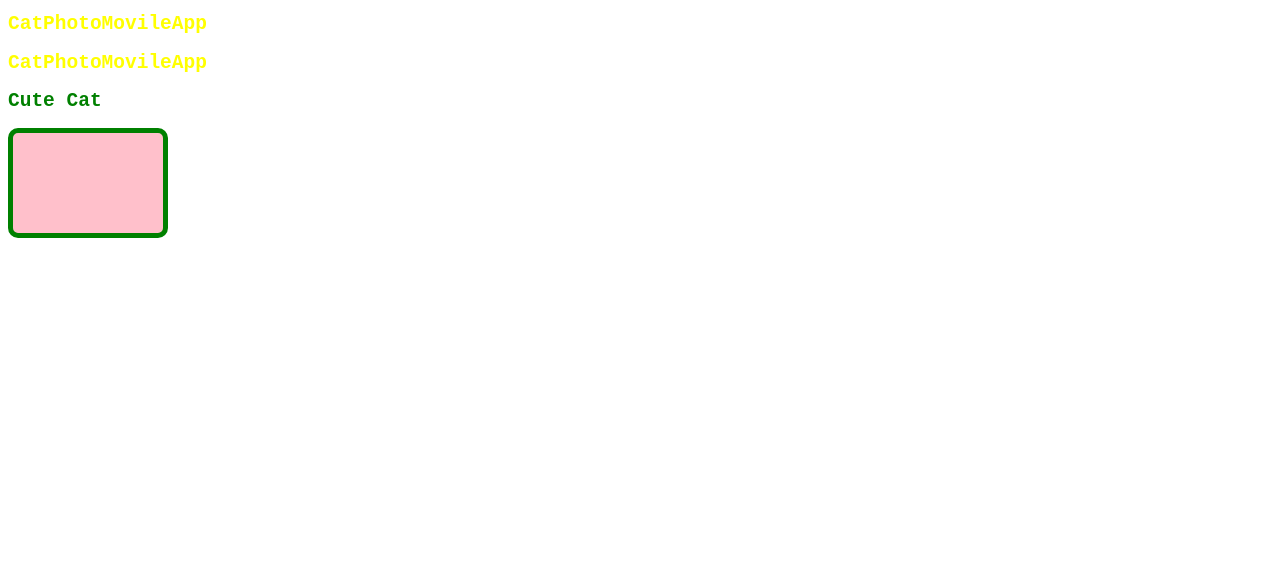
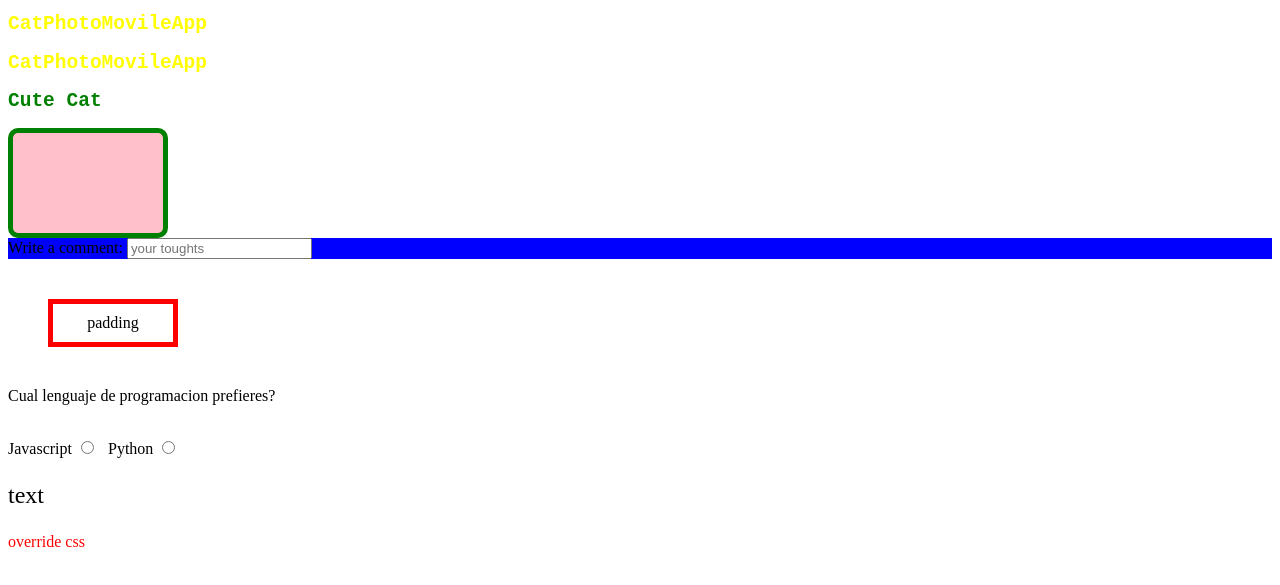
Before and after one commit to hastrolger/css-course, a plain HTML site: page index.html in a window 1280 px wide. Shown: the part 161-746 px from the top of the page. Drawn offline with Linux system fonts and the light colour scheme.

Commit message:
Day 2 learning CSS

```diff
--- a/index.html
+++ b/index.html
@@ -51,5 +51,104 @@
         }
     </style>
     <div class="rectangle thick-green-border"></div>
+
+    <!--id attribute should be unique and it can be applied to one element-->
+    <!--An id has a higher specificity (importance) than a class-->
+    <!--We always reference ids by a # hash symbol and a class by a . piriod-->
+
+    <style>
+        #cat-photo-form{
+            background-color: blue;
+        }
+    </style>
+
+    <form action="#" id="cat-photo-form">
+        <label for="user-comment">
+            Write a comment:
+            <input id="user-comment" type="text" placeholder="your toughts">
+        </label>
+    </form>
+
+    <!--Padding of an element-->
+    <!--Three important properties control the space that surrounds each HTML element: padding, border, and margin-->
+
+    <!--Padding: amount of space between the element's content and its border-->
+    <!--Margin: amount of space between an element's border and surrounding elements-->
+
+   <!--
+       Orders of the different properties
+       padding-top
+       padding-right
+       padding-bottom
+       padding-left
+    -->
+    <!--Clockwise Notation to specify the padding:::: padding: 10px 20px 10px 20px-->
+   <style>
+        .box{
+            border: red 5px solid;
+            width: 100px;
+            text-align: center;
+            padding: 10px;
+            margin: 40px;
+        }
+    </style>
+    <div class="box">padding</div>
+
+    <!--Selector ID and CLASS used so far-->
+    <!--[attr=value] This selector matches and styles elements with a specific attribute value-->
+    <style>
+        [type='radio']{
+            margin-top: 20px;
+            margin-right: 10px;
+        }
+    </style>
+
+    <div>
+        <p>Cual lenguaje de programacion prefieres?</p>
+        <label for="javascript">
+            Javascript
+            <input type="radio" name="programming-language" id="javascript">
+        </label>
+        <label for="python">
+            Python
+            <input type="radio" name="programming-language" id="python">
+        </label>
+    </div>
+
+    <!--Absolute units tie to physical units of length-->
+    <!--For example: px, in and mm refer to inches and millimeters, respectively-->
+    <!--Absolute length units approximate the actual measurement on a screen-->
+
+    <!--Relative units, such as em or rem, are relative to another length value-->
+    <!--For example, em is based on the size of an element's font-->
+    <!--If you use it to set the font-size property itself, it's relative to the parent's font-size-->
+
+    <!--
+        EM: Relative to the parent element
+        REM: Relative to the root element (HTML tag)
+    -->
+
+    <!--The default text size in browsers is 16px so if we set a font size using relative units the size is gonna be relative to the default size-->
+    <!--1.5em => 1.5 * 16px = 24px-->
+    <p style="font-size: 1.5em;">
+        text
+    </p>
+
+    <!--Inline styles override styles-->
+    <!--We can override all styles by using IMPORTANT-->
+    <style>
+        #green-text{
+            color: green;
+        }
+        .red-text{
+            color: red !important;
+        }
+        .blue-text{
+            color: blue;
+        }
+    </style>
+    <p id="green-text" class="red-text blue-text" style="color: black;">
+        override css
+    </p>
 </body>
 </html>
```
